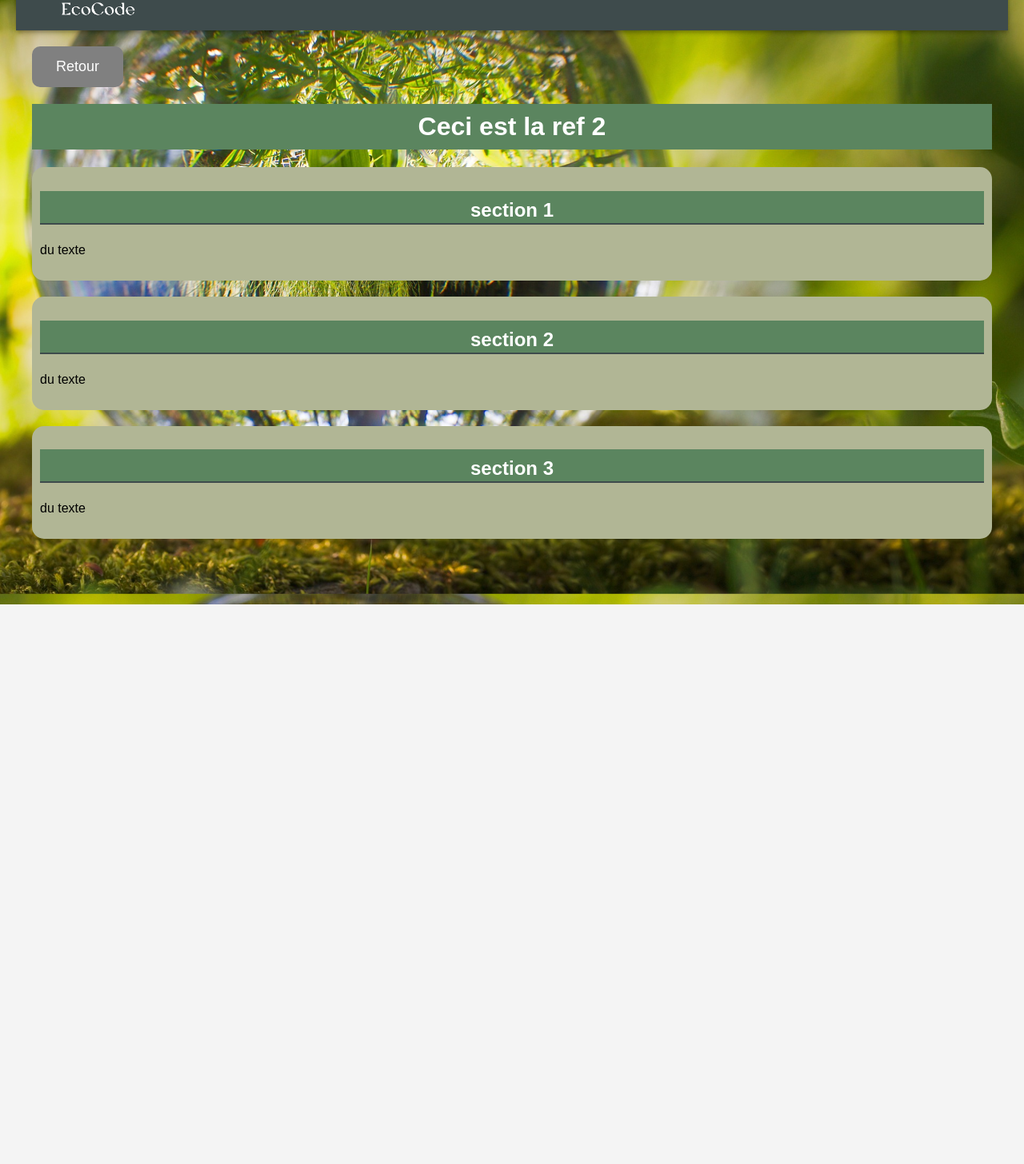
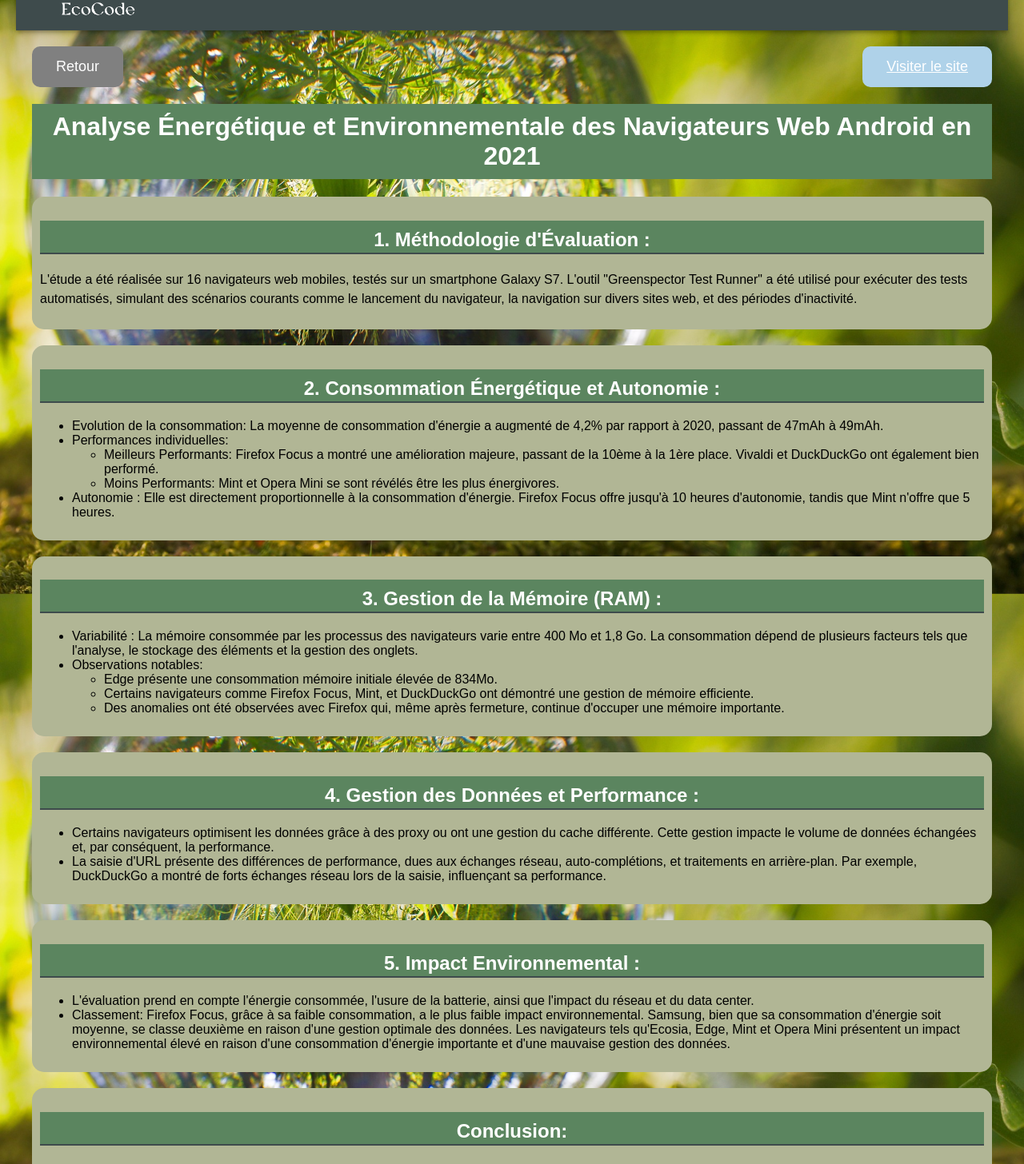
Before and after one commit to EdwardDominique/Green-IT, a React (Create React App) app in the folder Front end/front-end/: page /reference2 in a window 1280 px wide. Shown: the part 84-1540 px from the top of the page at 80% size. Before the commit the page ends 840 px from the top, so only its background shows below. Built offline with nearby package versions, Linux system fonts and the light colour scheme.

Commit message:
ajout reference 2

```diff
--- a/Front end/front-end/src/pages/ReferencesPage.css
+++ b/Front end/front-end/src/pages/ReferencesPage.css
@@ -17,6 +17,10 @@
 }
 
 .reference-item {
+    flex-direction: column;
+    display: flex;
+    align-items:  flex-start;
+    gap: 20px; /* Espace entre l'image et les détails, ajustez selon vos besoins. */
     border: 1px solid #ccc;
     padding: 16px;
     box-sizing: border-box;
@@ -51,15 +55,34 @@
 }
 
 .reference-item a {
-    display: inline-block;
+    display: flex;
     padding: 6px 12px;
     text-decoration: none;
     background-color: #4CAF50;
     color: #fff;
     border-radius: 4px;
-    transition: background-color 0.3s ease;
+    align-items: start; /* Aligne les éléments en haut */
+    justify-content: flex-start;
 }
 
 .reference-item a:hover {
     background-color: #388E3C; /* Vert foncé */
 }
+
+.reference-image {
+    margin-right: 15px; /* Espacement entre l'image et les détails */
+}
+
+.reference-details {
+    display: flex; /* Ajustez pour une disposition flex */
+    flex-direction: row; /* Organisez en ligne pour le titre et la description à droite de l'image */
+    flex: 1; /* Prenez tout l'espace disponible */
+    align-items: center; /* Centrez les éléments verticalement */
+}
+
+.reference-link-author {
+    display: flex;
+    justify-content: space-between; /* Espace entre le lien "Découvrir" et le nom de l'auteur */
+    width: 100%; /* Prend toute la largeur du conteneur parent */
+    margin-top: 10px; /* Espacement entre les détails et cette section */
+}
--- a/Front end/front-end/src/pages/ReferencesPage.js
+++ b/Front end/front-end/src/pages/ReferencesPage.js
@@ -1,6 +1,7 @@
 import React from 'react';
 import './ReferencesPage.css';
 import { Link } from 'react-router-dom';
+import ref2Image from '../pictures/ref2.png';
 
 function Reference() {
     const references = [
@@ -11,10 +12,10 @@
             auteur: ''
         },
         {
-            titre: 'ref2',
-            imgSrc: 'image.jpg',
-            description: 'une description',
-            auteur: ''
+            titre: 'Analyse Énergétique et Environnementale des Navigateurs Web Android en 2021',
+            imgSrc: ref2Image,
+            description: "L'article analyse la consommation énergétique et l'impact environnemental de 16 navigateurs web pour Android en 2021. Firefox Focus se distingue par sa faible consommation énergétique, tandis que des navigateurs populaires comme Edge, Firefox, et Chrome présentent des performances moindres à cet égard.",
+            auteur: 'Aurélien MANCEAU'
         },
         {
             titre: 'ref3',
@@ -40,9 +41,11 @@
             <div className="references-grid" >
                 {references.map((reference, index) => (
                     <div key={index} className="reference-item">
-                        <img src={reference.imgSrc} alt={reference.titre} />
                         <h2>{reference.titre}</h2>
-                        <p>{reference.description}</p>
+                        <div className="reference-details">
+                            <img className="reference-image" src={reference.imgSrc} alt={reference.titre} style={{ width: "240px", height: "auto", objectFit: "cover" }} />
+                            <p>{reference.description}</p>
+                        </div>
                         <div className="reference-link-author">
                             <Link to={`/reference${index + 1}`}>Découvrir</Link>
                             <span className="reference-author">{reference.auteur}</span>
--- a/Front end/front-end/src/pages/references/Reference.css
+++ b/Front end/front-end/src/pages/references/Reference.css
@@ -31,12 +31,22 @@
     border: none;
     border-radius: 10px;
     cursor: pointer;
-    font-size: 18px; /* ou une autre valeur qui vous convient */
-
-    /* Augmenter l'espace intérieur du bouton */
-    padding: 15px 30px; /* 15px pour le haut et le bas, 30px pour la gauche et la droite */
+    font-size: 18px;
+    padding: 15px 30px;
 }
 
-.back-button:hover {
-    background-color: darkgray;
+.header-buttons {
+    display: flex;
+    justify-content: space-between; /* Sépare les boutons à chaque extrémité */
+    align-items: center; /* Aligne verticalement les boutons */
 }
+
+.site-link-button {
+    background-color: #AFD2E9;
+    color: white;
+    border: none;
+    border-radius: 10px;
+    cursor: pointer;
+    font-size: 18px;
+    padding: 15px 30px;
+}
--- a/Front end/front-end/src/pages/references/Reference1.js
+++ b/Front end/front-end/src/pages/references/Reference1.js
@@ -11,7 +11,10 @@
 
     return (
         <div className="article-page">
-            <button className="back-button" onClick={handleBack}>Retour</button>
+            <div className="header-buttons">
+                <button className="back-button" onClick={handleBack}>Retour</button>
+                <a href="" className="site-link-button">Visiter le site</a>
+            </div>
             <h1>Ceci est la ref 1</h1>
             <section id="article-section">
                 <h1>section 1</h1>
--- a/Front end/front-end/src/pages/references/Reference2.js
+++ b/Front end/front-end/src/pages/references/Reference2.js
@@ -11,19 +11,58 @@
 
     return (
         <div className="article-page">
-            <button className="back-button" onClick={handleBack}>Retour</button>
-            <h1>Ceci est la ref 2</h1>
+            <div className="header-buttons">
+                <button className="back-button" onClick={handleBack}>Retour</button>
+                <a href="https://greenspector.com/fr/quels-sont-les-meilleurs-navigateurs-web-android-a-utiliser-en-2021/" className="site-link-button">Visiter le site</a>
+            </div>
+            <h1>Analyse Énergétique et Environnementale des Navigateurs Web Android en 2021</h1>
             <section id="article-section">
-                <h1>section 1</h1>
-                <p>du texte</p>
+                <h1>1. Méthodologie d'Évaluation :</h1>
+                <p>L'étude a été réalisée sur 16 navigateurs web mobiles, testés sur un smartphone Galaxy S7. L'outil "Greenspector Test Runner" a été utilisé pour exécuter des tests automatisés, simulant des scénarios courants comme le lancement du navigateur, la navigation sur divers sites web, et des périodes d'inactivité.</p>
             </section>
             <section id="article-section">
-                <h1>section 2</h1>
-                <p>du texte</p>
+                <h1>2. Consommation Énergétique et Autonomie :</h1>
+                <ul>
+                    <li>Evolution de la consommation: La moyenne de consommation d'énergie a augmenté de 4,2% par rapport à 2020, passant de 47mAh à 49mAh.</li>
+                    <li>Performances individuelles:
+                        <ul>
+                            <li>Meilleurs Performants: Firefox Focus a montré une amélioration majeure, passant de la 10ème à la 1ère place. Vivaldi et DuckDuckGo ont également bien performé.</li>
+                            <li>Moins Performants: Mint et Opera Mini se sont révélés être les plus énergivores.</li>
+                        </ul>
+                    </li>
+                    <li>Autonomie : Elle est directement proportionnelle à la consommation d'énergie. Firefox Focus offre jusqu'à 10 heures d'autonomie, tandis que Mint n'offre que 5 heures.</li>
+                </ul>
             </section>
             <section id="article-section">
-                <h1>section 3</h1>
-                <p>du texte</p>
+                <h1>3. Gestion de la Mémoire (RAM) :</h1>
+                <ul>
+                    <li>Variabilité : La mémoire consommée par les processus des navigateurs varie entre 400 Mo et 1,8 Go. La consommation dépend de plusieurs facteurs tels que l'analyse, le stockage des éléments et la gestion des onglets.</li>
+                    <li>Observations notables:
+                        <ul>
+                            <li>Edge présente une consommation mémoire initiale élevée de 834Mo.</li>
+                            <li>Certains navigateurs comme Firefox Focus, Mint, et DuckDuckGo ont démontré une gestion de mémoire efficiente.</li>
+                            <li>Des anomalies ont été observées avec Firefox qui, même après fermeture, continue d'occuper une mémoire importante.</li>
+                        </ul>
+                    </li>
+                </ul>
+            </section>
+            <section id="article-section">
+                <h1>4. Gestion des Données et Performance :</h1>
+                <ul>
+                    <li>Certains navigateurs optimisent les données grâce à des proxy ou ont une gestion du cache différente. Cette gestion impacte le volume de données échangées et, par conséquent, la performance.</li>
+                    <li>La saisie d'URL présente des différences de performance, dues aux échanges réseau, auto-complétions, et traitements en arrière-plan. Par exemple, DuckDuckGo a montré de forts échanges réseau lors de la saisie, influençant sa performance.</li>
+                </ul>
+            </section>
+            <section id="article-section">
+                <h1>5. Impact Environnemental :</h1>
+                <ul>
+                    <li>L'évaluation prend en compte l'énergie consommée, l'usure de la batterie, ainsi que l'impact du réseau et du data center.</li>
+                    <li>Classement: Firefox Focus, grâce à sa faible consommation, a le plus faible impact environnemental. Samsung, bien que sa consommation d'énergie soit moyenne, se classe deuxième en raison d'une gestion optimale des données. Les navigateurs tels qu'Ecosia, Edge, Mint et Opera Mini présentent un impact environnemental élevé en raison d'une consommation d'énergie importante et d'une mauvaise gestion des données.</li>
+                </ul>
+            </section>
+            <section id="article-section">
+                <h1>Conclusion:</h1>
+                <p>Cette étude met en lumière la nécessité d'opter pour des navigateurs web éco-énergétiques, non seulement pour réduire l'empreinte carbone, mais aussi pour améliorer l'autonomie des appareils. Une attention particulière doit également être accordée à la gestion de la mémoire et des données pour assurer une performance optimale.</p>
             </section>
         </div>
     );
--- a/Front end/front-end/src/pages/references/Reference3.js
+++ b/Front end/front-end/src/pages/references/Reference3.js
@@ -11,7 +11,10 @@
 
     return (
         <div className="article-page">
-            <button className="back-button" onClick={handleBack}>Retour</button>
+            <div className="header-buttons">
+                <button className="back-button" onClick={handleBack}>Retour</button>
+                <a href="" className="site-link-button">Visiter le site</a>
+            </div>
             <h1>Ceci est la ref 3</h1>
             <section id="article-section">
                 <h1>section 1</h1>
--- a/Front end/front-end/src/pages/references/Reference4.js
+++ b/Front end/front-end/src/pages/references/Reference4.js
@@ -11,7 +11,10 @@
 
     return (
         <div className="article-page">
-            <button className="back-button" onClick={handleBack}>Retour</button>
+            <div className="header-buttons">
+                <button className="back-button" onClick={handleBack}>Retour</button>
+                <a href="" className="site-link-button">Visiter le site</a>
+            </div>
             <h1>Ceci est la ref 4</h1>
             <section id="article-section">
                 <h1>section 1</h1>
```
Also changed, not shown: Front end/front-end/src/pictures/ref2.png (added).
